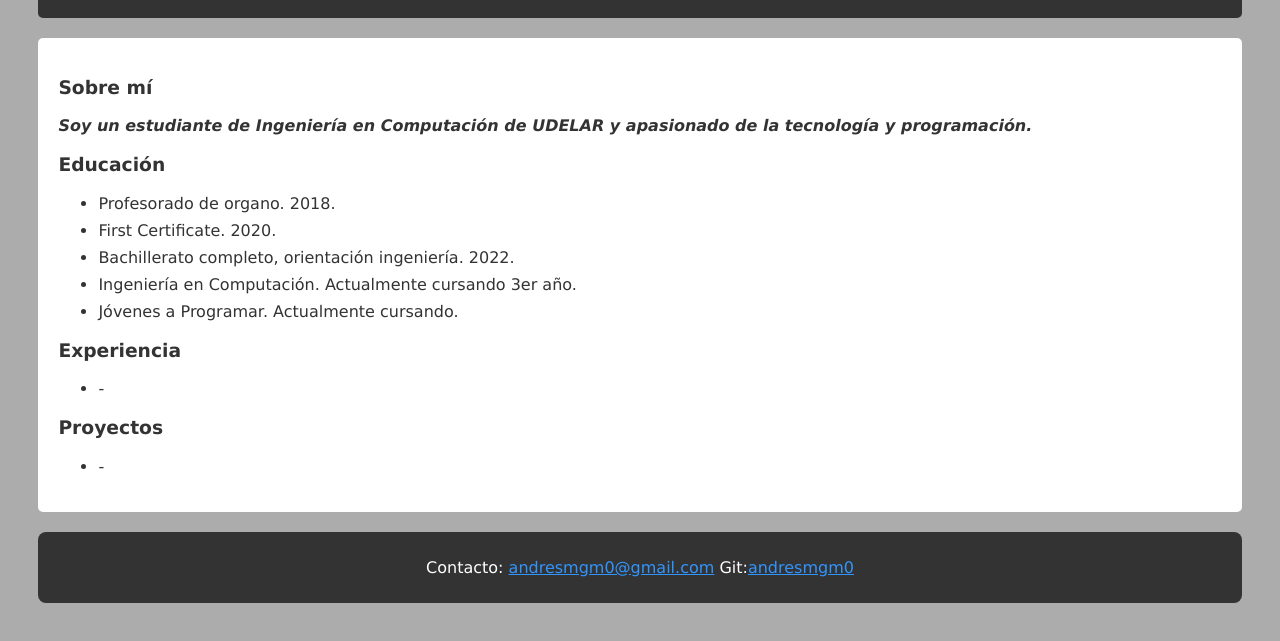
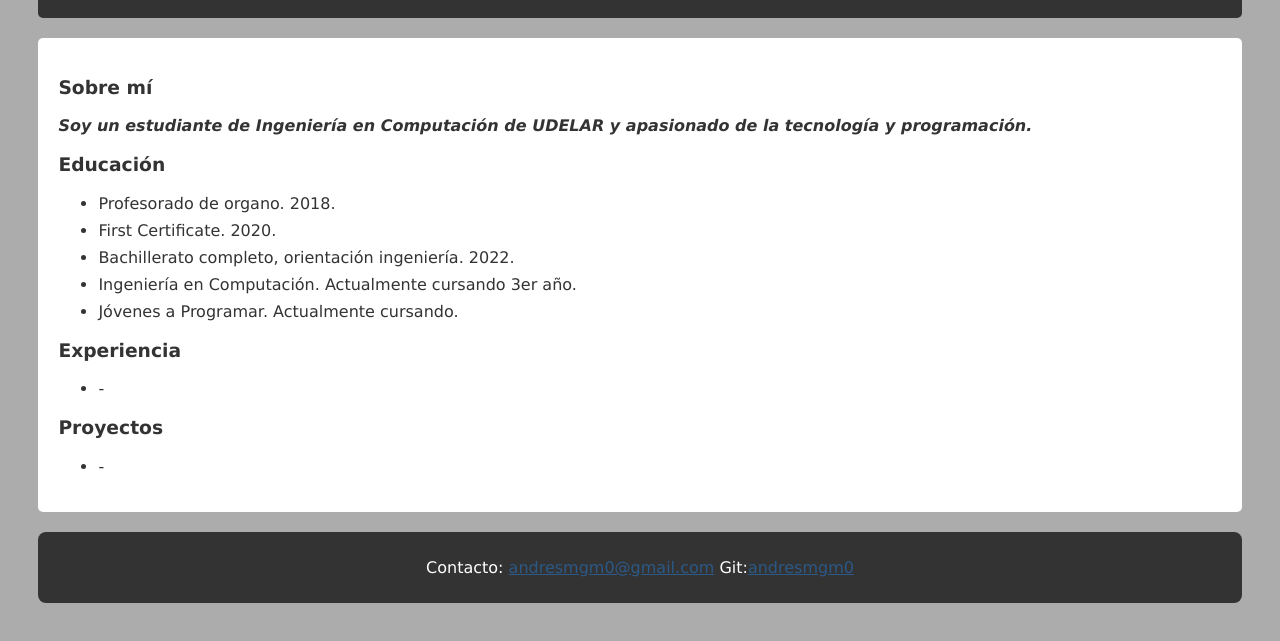
Before and after one commit to andresmgm0/andresmgm0.github.io, a plain HTML site: page index.html in a window 1280 px wide. Shown: the part 355-996 px from the top of the page. Drawn offline with Linux system fonts and the light colour scheme.

Commit message:
Update style.css

```diff
--- a/style.css
+++ b/style.css
@@ -51,5 +51,5 @@ body {
 }
 
 .footer a {
-    color: #3195ff;
+    color: #2c5986;
 }
```
